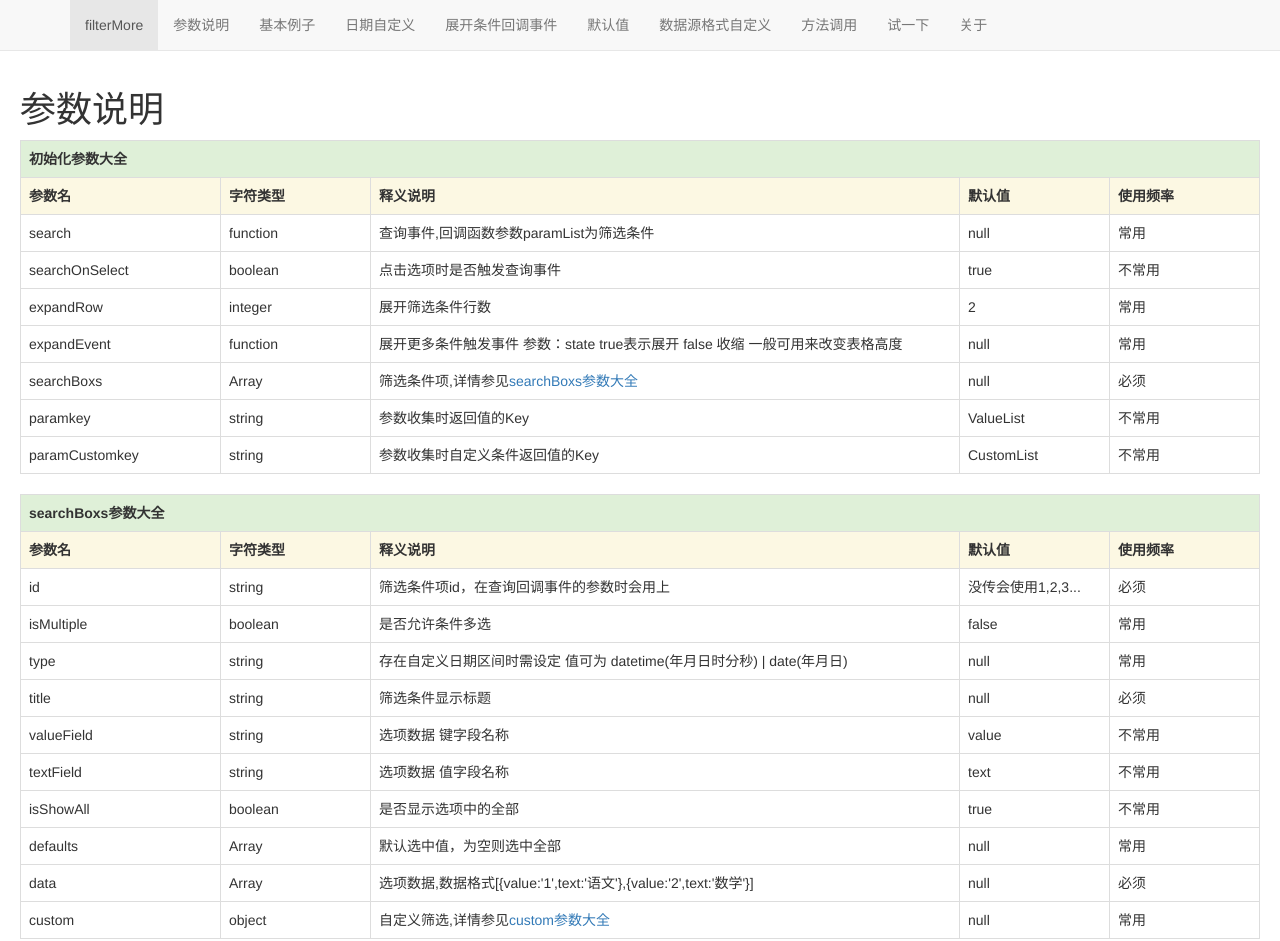
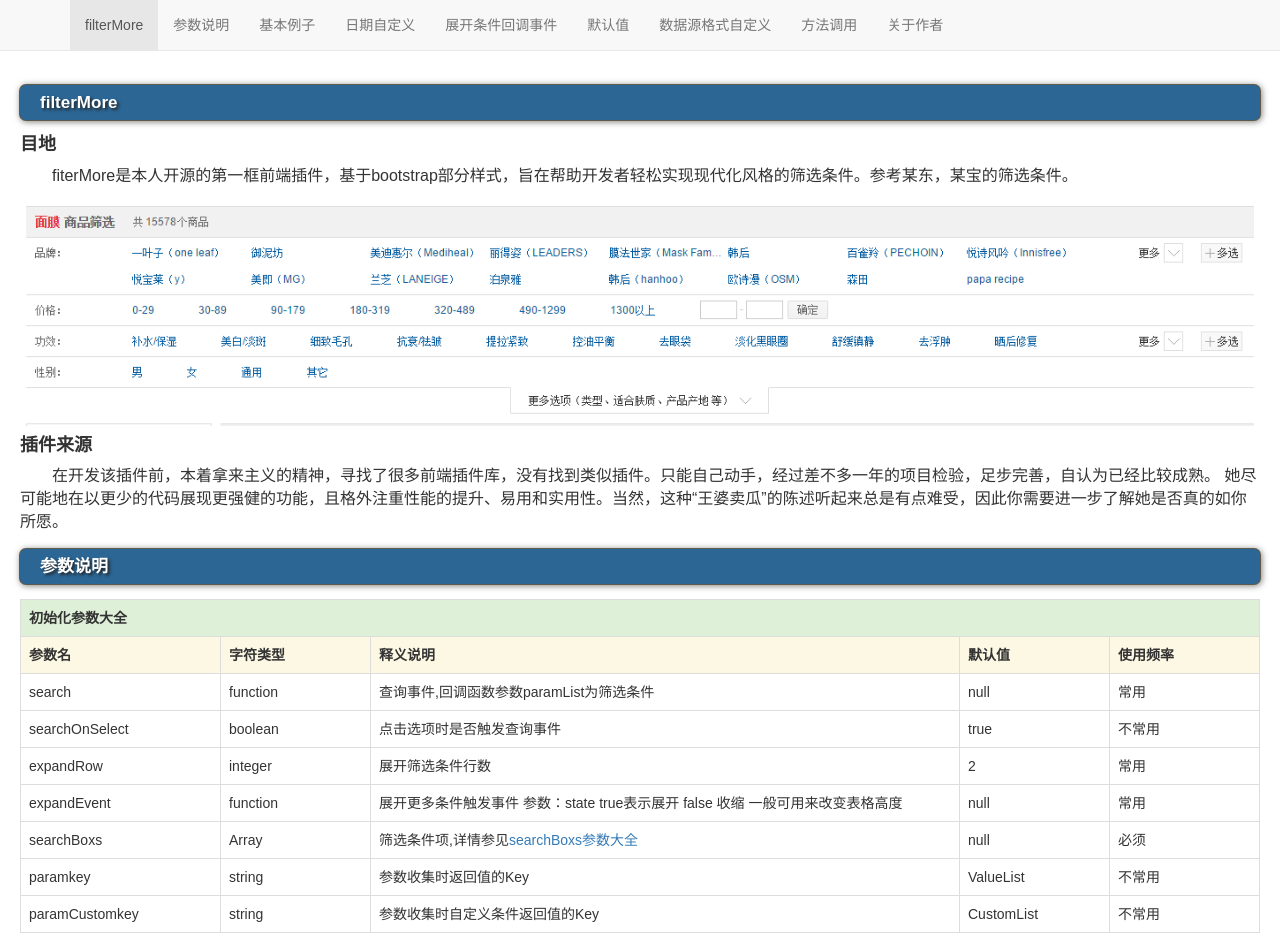
Before and after one commit to CrazyJson/filterMore, a website: page demo/index.html in a window 1280 px wide. Shown: the top 941 px of the page. Drawn offline with Linux system fonts and the light colour scheme; files that its build step writes are made by us from their sources.

Commit message:
修改帮助文档

```diff
--- a/demo/index.html
+++ b/demo/index.html
@@ -7,10 +7,23 @@
     <link rel="stylesheet" href="mumayi_top/css/mumayi_top.css">
     <link rel="stylesheet" href="../dist/css/fiterMore.min.css">
     <style>
-        body { padding-top: 70px; padding-left: 20px;padding-right: 20px;padding-bottom: 20px;}
+        body { padding-top: 70px; padding-left: 20px;padding-right: 20px;padding-bottom: 20px; font-family: "微软雅黑" , "宋体" , "黑体" ,Arial;}
         .t-red{  color: red;  }
         .w150{  width: 150px;  }
         .w200{  width: 200px;  }
+        h1{
+            background: #2B6695;
+            border-radius: 6px 6px 6px 6px;
+            box-shadow: 0 0 0 1px #5F5A4B, 1px 1px 6px 1px rgba(10, 10, 0, 0.5);
+            color: #FFFFFF;
+            font-size: 17px;
+            font-weight: bold;
+            line-height: 25px;
+            margin: 15px 0 !important;
+            padding: 5px 0 5px 20px;
+            text-shadow: 2px 2px 3px #222222;
+        }
+        .pContent{font-size: 16px;text-indent: 2em;}
     </style>
 </head>
 <body>
@@ -20,7 +33,7 @@
     <div class="container">
         <div id="navbar" class="navbar-collapse collapse">
             <ul class="nav navbar-nav">
-                <li class="active"><a href="#">filterMore</a></li>
+                <li class="active"><a href="#main">filterMore</a></li>
                 <li><a href="#paramRemark" >参数说明</a></li>
                 <li><a href="#basic" >基本例子</a></li>
                 <li><a href="#customDate">日期自定义</a></li>
@@ -28,12 +41,22 @@
                 <li><a href="#defaultValue">默认值</a></li>
                 <li><a href="#customData">数据源格式自定义</a></li>
                 <li><a href="#functionCall">方法调用</a></li>
-                <li><a href="#tryOnline">试一下</a></li>
-                <li><a href="#about">关于</a></li>
+                <li><a href="#about">关于作者</a></li>
             </ul>
         </div>
     </div>
 </nav>
+
+<h1 class="title" id="main">filterMore</h1>
+<h4 style="font-weight: bold;">目地</h4>
+<p class="pContent"> fiterMore是本人开源的第一框前端插件，基于bootstrap部分样式，旨在帮助开发者轻松实现现代化风格的筛选条件。参考某东，某宝的筛选条件。
+</p>
+<img src="images/demo.png" style="max-width: 100%;">
+<h4 style="font-weight: bold;">插件来源</h4>
+<p class="pContent">
+    在开发该插件前，本着拿来主义的精神，寻找了很多前端插件库，没有找到类似插件。只能自己动手，经过差不多一年的项目检验，足步完善，自认为已经比较成熟。
+    她尽可能地在以更少的代码展现更强健的功能，且格外注重性能的提升、易用和实用性。当然，这种“王婆卖瓜”的陈述听起来总是有点难受，因此你需要进一步了解她是否真的如你所愿。
+</p>
 
 <h1 class="title" id="paramRemark">参数说明</h1>
 <table class="table table-bordered">
@@ -331,13 +354,18 @@
     <div id="functionCall_searchbox_param">查询参数:[]</div>
 
 
-<h1 class="title" id="tryOnline">试一下(输入初始化参数json)</h1>
-<div class="searchbox" id="tryOnline_searchbox"></div>
-<p><textarea class="runcode" style="width: 90%; height: 100px;">
-</textarea></p>
-<div style="padding-top: 10px;">
-    <button type="button" class="btn btn-default btn-sm" id="btn_tryOnline">运行代码</button>
-</div>
+<h1 class="title" id="about">关于作者</h1>
+<p class="pContent">
+    焰尾迭是一个笔名，09年就开始在用了。12年毕业于武汉某高校，在武汉工作至今，转眼已经四年多了。坦诚而言，我的职业生涯谈不上多么靓丽，很大的一个重点可能是在于，我本身惰性。一段时间不动手写写东西自己就会
+    想着法子偷懒，所以这次耐心写完此篇，只希望能向大牛更进一步。
+</p>
+<p class="pContent">
+    这是我第一次在github上写帮助页面，慢慢摸索了很久，才搞清楚怎么玩。前前后后花了好几天，只希望把帮助文档写的详细些，各种参数的使用方式都介绍清楚。不足之处还望见谅！
+</p>
+<p class="pContent">
+    博客园地址:<a href="http://yanweidie.blogs.com" target="_blank">http://yanweidie.blogs.com</a>
+    插件GitHub地址:<a href="https://github.com/CrazyJson/filterMore" target="_blank">https://github.com/CrazyJson/filterMore</a>
+</p>
 
 
 <div style="display: none;" id="rocket-to-top">
@@ -351,12 +379,14 @@
 <script src="layer/layer.min.js"></script>
 <script src="layer/laydate/laydate.js"></script>
 <script src="mumayi_top/mumayi_top.min.js"></script>
-
-<script src="../src/filterMore.js"></script>
-<!--<script src="../dist/filterMore.min.js"></script>-->
+<script src="../dist/filterMore.min.js"></script>
 
 <script>
     $(function () {
+        $(".navbar-nav>li").on("click",function () {
+           $(this).addClass("active").siblings().removeClass('active');
+        });
+
         //基本例子
         initBasic();
         //日期自定义
@@ -656,6 +686,7 @@
             $("#btn_getParamList").trigger('click')
         })
     }
+
 </script>
 </body>
 </html>
```
Also changed, not shown: demo/images/demo.png (added), dist/filterMore.min.js.
